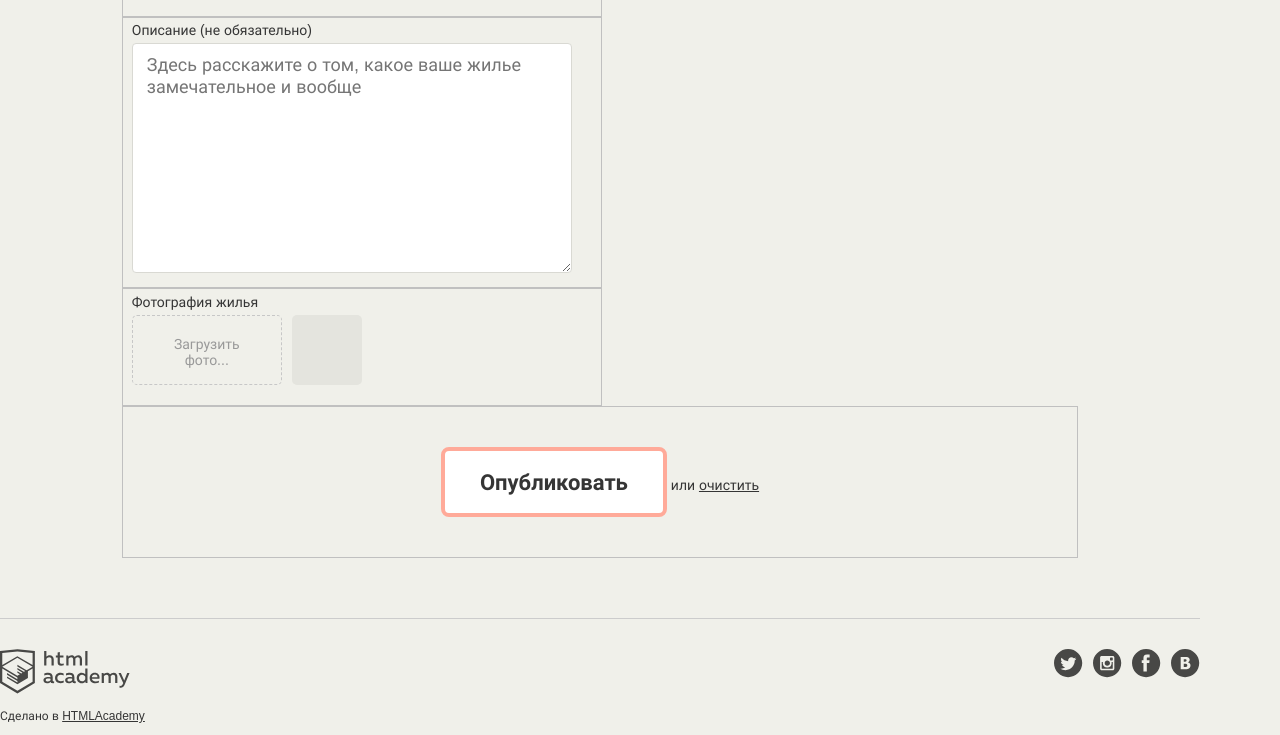
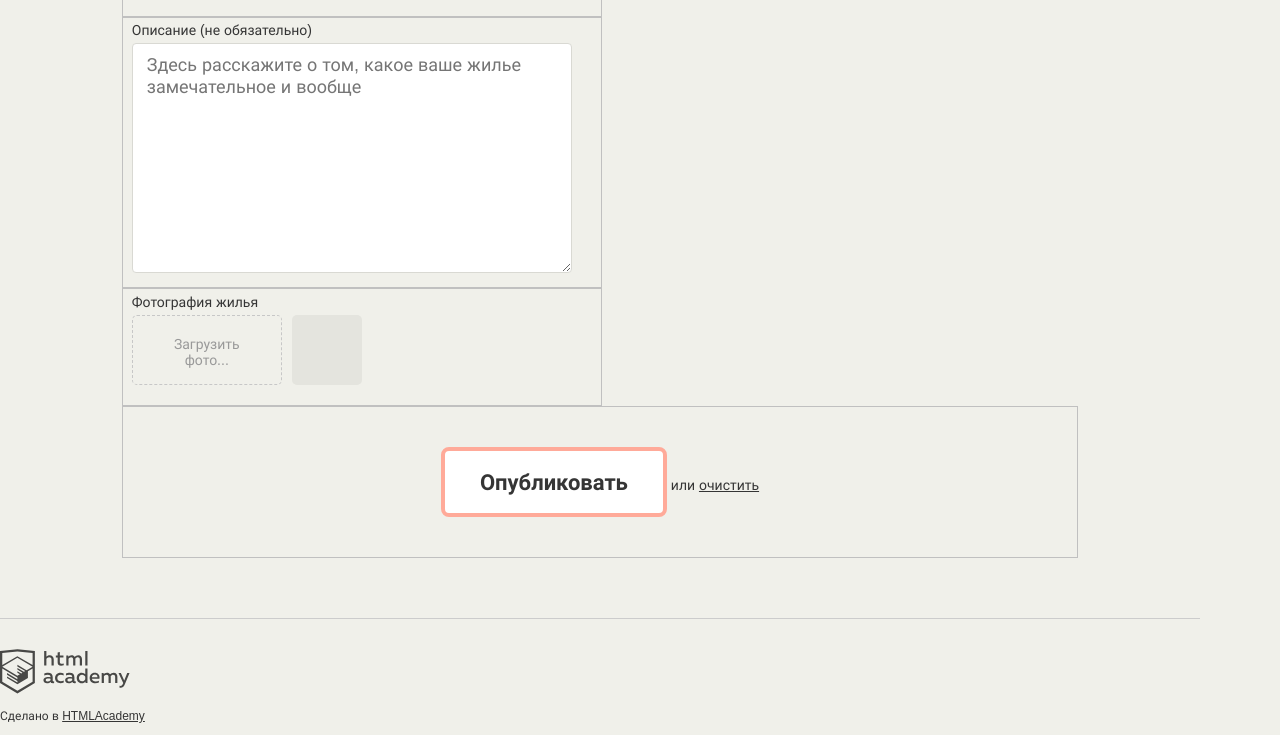
Before and after one commit to AKadochnikov/1740647-keksobooking-23, a website with bundled scripts: page index.html in a window 1280 px wide. Shown: the part 1290-2025 px from the top of the page. Built offline with nearby package versions, Linux system fonts and the light colour scheme; no server answers.

Commit message:
Update index.html

```diff
--- a/index.html
+++ b/index.html
@@ -184,12 +184,6 @@
       </a>
       <p>Сделано в <a class="copyright__link copyright__link--text" href="https://htmlacademy.ru/intensive/javascript">HTMLAcademy</a></p>
     </div>
-    <ul class="footer__contacts contacts">
-      <li><a href="https://twitter.com/htmlacademy_ru" class="contacts__link contacts__link--twitter">Twitter</a></li>
-      <li><a href="https://www.instagram.com/htmlacademy/" class="contacts__link contacts__link--instagram">Instagtam</a></li>
-      <li><a href="https://www.facebook.com/htmlacademy" class="contacts__link contacts__link--facebook">Facebook</a></li>
-      <li><a href="https://vk.com/htmlacademy" class="contacts__link contacts__link--vk">VK</a></li>
-    </ul>
   </footer>
 
   <!-- Карточка объявления -->
```
